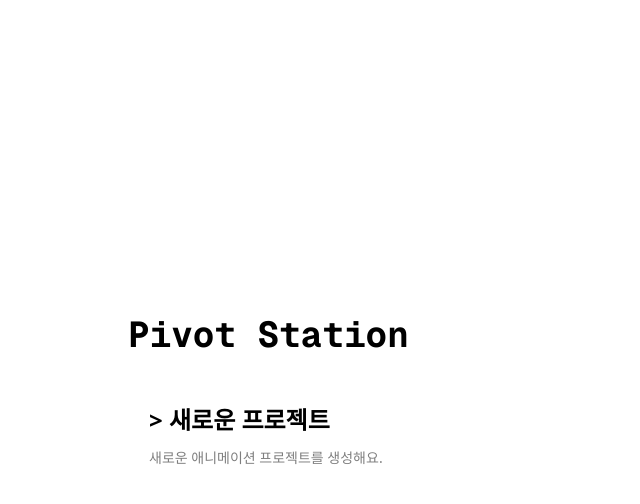
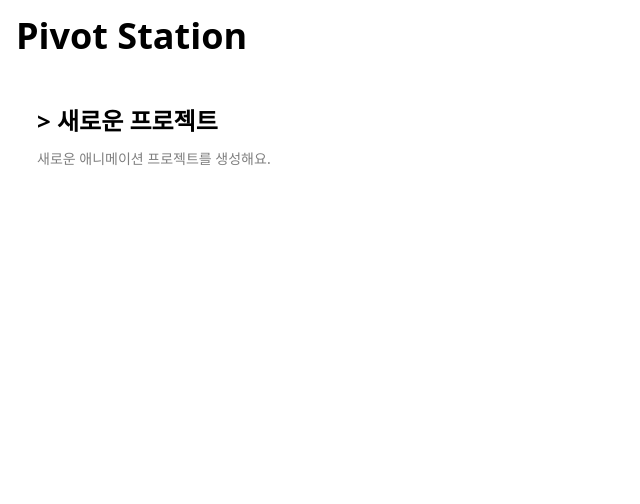
Before and after one commit to BitByte08/PivotStation, a Next.js app: page / in a window 1280 px wide. Shown: the top 504 px of the page, without its empty margins (0-640 px from the left). Built offline with nearby package versions, Linux system fonts and the light colour scheme.

Commit message:
feat :: 시멘틱 태그 수정

```diff
--- /dev/null
+++ b/app/components/containers/BodyContainer.tsx
@@ -0,0 +1,3 @@
+interface MainContainerProps { children?: React.ReactNode }
+const BodyContainer: React.FC<MainContainerProps> = ({children}) => <body className="min-h-screen max-h-screen min-w-screen min-w-screen bg-background p-4">{children}</body>
+export default BodyContainer;
--- a/app/layout.tsx
+++ b/app/layout.tsx
@@ -1,7 +1,8 @@
 import type { Metadata } from "next";
 import { Geist, Geist_Mono } from "next/font/google";
 import "./globals.css";
-import MainContainer from "./components/containers/MainContainer";
+import MainContainer from "./components/containers/BodyContainer";
+import BodyContainer from "./components/containers/BodyContainer";
 
 const geistSans = Geist({
   variable: "--font-geist-sans",
@@ -25,11 +26,9 @@ export default function RootLayout({
 }>) {
   return (
     <html lang="ko">
-      <body
-        className={`${geistSans.variable} ${geistMono.variable}`}
-      >
-        <MainContainer>{children}</MainContainer>
-      </body>
+      <BodyContainer>
+        {children}
+      </BodyContainer>
     </html>
   );
 }
--- a/middleware.ts
+++ b/proxy.ts
@@ -1,7 +1,7 @@
 import { NextResponse } from 'next/server'
 import type { NextRequest } from 'next/server'
 
-export function middleware(_request: NextRequest) {
+export function proxy(_request: NextRequest) {
   const response = NextResponse.next()
 
   response.headers.set('Cross-Origin-Opener-Policy', 'same-origin')
```
